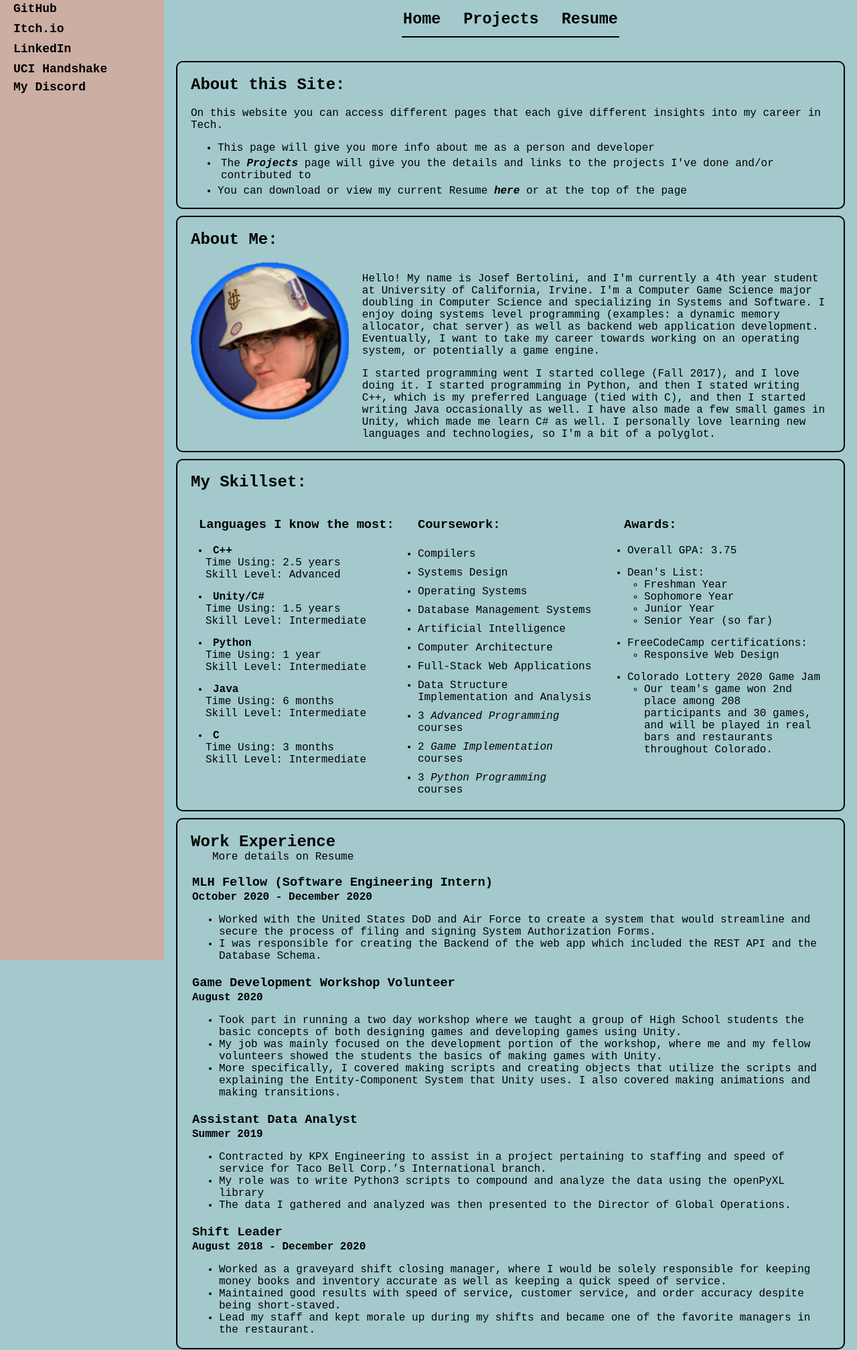
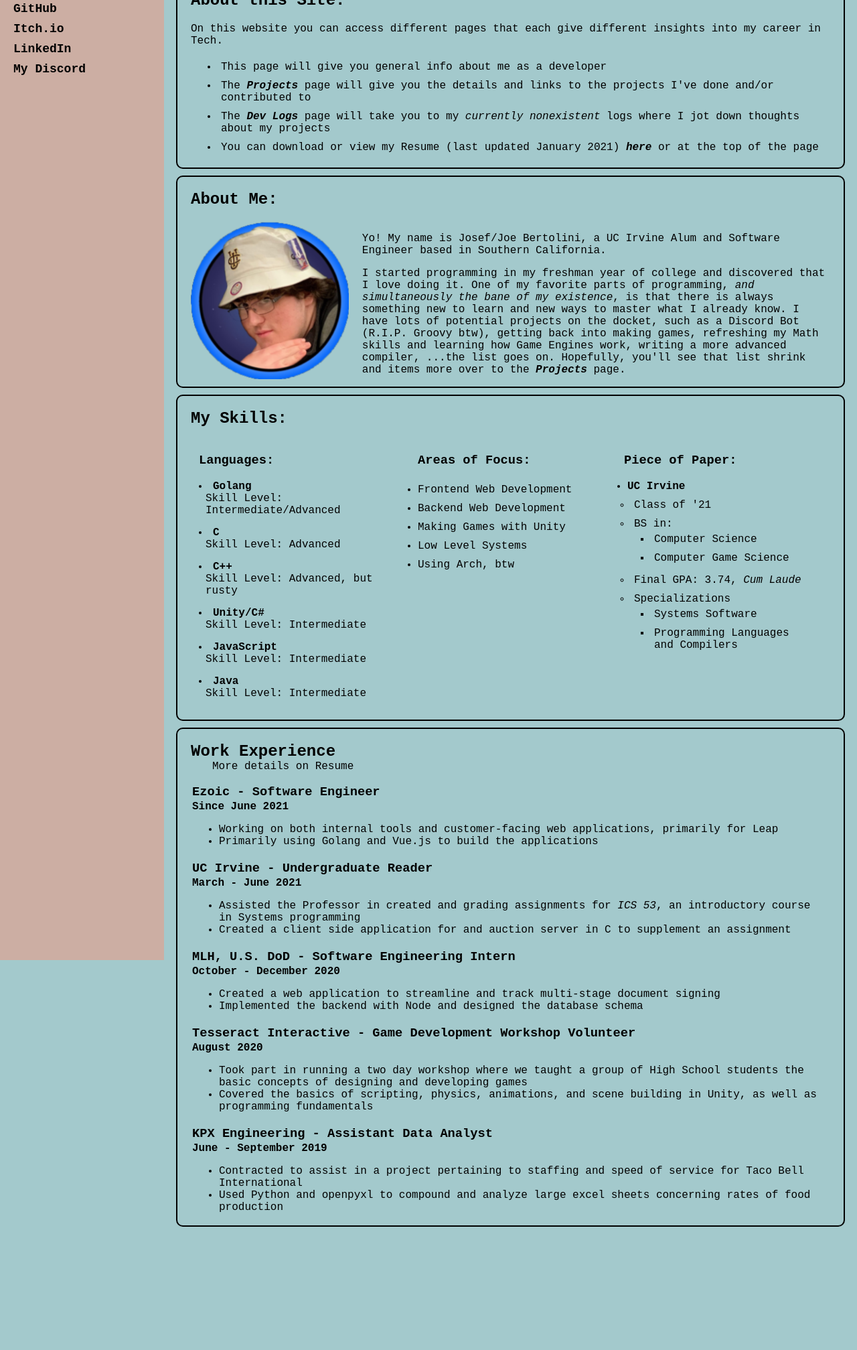
Before and after one commit to JosefBertolini/JosefBertolini.github.io, a plain HTML site: page index.html in a window 1280 px wide. Shown: the part 167-2182 px from the top of the page at 67% size. Drawn offline with Linux system fonts and the light colour scheme.

Commit message:
updated home page, added devlogs

```diff
--- a/CSS/generic_styling.css
+++ b/CSS/generic_styling.css
@@ -85,7 +85,7 @@ a:hover {
     margin: 0;
     padding: 5px 20px;
     position: fixed;
-    transform: translateY(940%);
+    transform: translateY(850%);
     font-family: 'Courier New', Courier, monospace;
     text-decoration: none;
     color: black;
@@ -105,9 +105,8 @@ a:hover {
 .sidebar #sidebar-title {
     font-size: x-large;
     font-weight: bold;
-    text-align: center;
     width: 245px;
-    padding: 0%;
+    padding: 0 0 0 10px;
     margin: 0px;
 }
 
--- a/CSS/home_page_styling.css
+++ b/CSS/home_page_styling.css
@@ -1,7 +1,7 @@
 /* STYLING FOR HOME PAEG ITEMS */
 
 /* ABOUT SITE BLOCK */
-.about-site-block #li2 {
+.about-site-block li {
     padding: 5px;
 }
 
@@ -76,20 +76,29 @@
     max-width: 90%;
 }
 
-.award-list {
+.degree-list {
     width: 31%;
 }
 
-.award-list ul {
+.degree-list ul {
     padding-left: 5px;
 }
 
-.award-elem {
+.degree-elem {
     margin-bottom: 15px;
 }
 
-.award-elem ul {
+.degree-elem span {
+    font-size: medium;
+    font-weight: bolder;
+}
+
+.degree-elem ul {
     padding-left: 25px;
+}
+
+.degree-elem li {
+    padding: 5px;
 }
 
 /* Work Experience Styling */
--- a/index.html
+++ b/index.html
@@ -13,10 +13,10 @@
     <div class="container">
         <header class="header">
             <h1>Welcome!</h1>
-            <h3>W.I.P. - last updated January 11th 2021<h3>
             <nav>
                 <label for="home-button"><a href="index.html">Home</a></label>
                 <label for="projects-button"><a href="projects.html">Projects</a></label>
+                <label for="devlogs-button"><a href="devlogs_splash.html">DevLogs</a></label>
                 <label for="resume-button"><a href="resources/files/resume.pdf" target="_blank">Resume</a></label>
             </nav>
             <hr>
@@ -26,9 +26,10 @@
                 <h2>About this Site:</h2>
                 <p>On this website you can access different pages that each give different insights into my career in Tech.</p>
                 <ul>
-                    <li>This page will give you more info about me as a person and developer</li>
-                    <li id="li2">The <a href="projects.html"><em>Projects</em></a> page will give you the details and links to the projects I've done and/or contributed to</li>
-                    <li>You can download or view my current Resume <a href="resources/files/resume.pdf"><em>here</em></a> or at the top of the page</li>
+                    <li>This page will give you general info about me as a developer</li>
+                    <li>The <a href="projects.html"><em>Projects</em></a> page will give you the details and links to the projects I've done and/or contributed to</li>
+                    <li>The <a href="devlogs_splash.html"><em>Dev Logs</em></a> page will take you to my <em>currently nonexistent</em> logs where I jot down thoughts about my projects</li>
+                    <li>You can download or view my Resume (last updated January 2021) <a href="resources/files/resume.pdf"><em>here</em></a> or at the top of the page</li>
                 </ul>
             </div>
             <div class="about-me-block basic-border">
@@ -38,79 +39,70 @@
                         <img src="resources/images/me.png" alt="Profile Picture">
                     </div>
                     <div class="bio paragraph_text">
-                        <p>Hello! My name is Josef Bertolini, and I'm currently a 4th year student at University of California, Irvine. I'm a Computer Game Science major doubling in Computer Science and specializing in Systems and Software. I enjoy doing systems level programming (examples: a dynamic memory allocator, chat server) as well as backend web application development. Eventually, I want to take my career towards working on an operating system, or potentially a game engine.</p>
-                        <p>I started programming went I started college (Fall 2017), and I love doing it. I started programming in Python, and then I stated writing C++, which is my preferred Language (tied with C), and then I started writing Java occasionally as well. I have also made a few small games in Unity, which made me learn C# as well. I personally love learning new languages and technologies, so I'm a bit of a polyglot.</p>
+                        <p>Yo! My name is Josef/Joe Bertolini, a UC Irvine Alum and Software Engineer based in Southern California.</p>
+                        <p>I started programming in my freshman year of college and discovered that I love doing it. One of my favorite parts of programming, <em>and simultaneously the bane of my existence</em>, is that there is always something new to learn and new ways to master what I already know. I have lots of potential projects on the docket, such as a Discord Bot (R.I.P. Groovy btw), getting back into making games, refreshing my Math skills and learning how Game Engines work, writing a more advanced compiler, ...the list goes on. Hopefully, you'll see that list shrink and items more over to the <a href="projects.html"><em>Projects</em></a> page.</p>
                     </div>
                 </div>
             </div>
             <div class="skills-block basic-border">
-                <h2>My Skillset:</h2>
+                <h2>My Skills:</h2>
                 <div class="box">
                     <div class="lang-list">
-                        <h3>Languages I know the most:</h3>
+                        <h3>Languages:</h3>
                         <div class="lang-list-elem">
-                            <li>C++</li>
-                            <p>Time Using: 2.5 years</p>
+                            <li>Golang</li>
+                            <p>Skill Level: Intermediate/Advanced</p>
+                        </div>
+                        <div class="lang-list-elem">
+                            <li>C</li>
                             <p>Skill Level: Advanced</p>
                         </div>
                         <div class="lang-list-elem">
+                            <li>C++</li>
+                            <p>Skill Level: Advanced, but rusty</p>
+                        </div>
+                        <div class="lang-list-elem">
                             <li>Unity/C#</li>
-                            <p>Time Using: 1.5 years</p>
                             <p>Skill Level: Intermediate</p>
                         </div>
                         <div class="lang-list-elem">
-                            <li>Python</li>
-                            <p>Time Using: 1 year</p>
+                            <li>JavaScript</li>
                             <p>Skill Level: Intermediate</p>
                         </div>
                         <div class="lang-list-elem">
                             <li>Java</li>
-                            <p>Time Using: 6 months</p>
-                            <p>Skill Level: Intermediate</p>
-                        </div>
-                        <div class="lang-list-elem">
-                            <li>C</li>
-                            <p>Time Using: 3 months</p>
                             <p>Skill Level: Intermediate</p>
                         </div>
                     </div>
                     <div class="course-list">
-                        <h3>Coursework:</h3>
+                        <h3>Areas of Focus:</h3>
                         <ul>
-                            <li>Compilers</li>
-                            <li>Systems Design</li>
-                            <li>Operating Systems</li>
-                            <li>Database Management Systems</li>
-                            <li>Artificial Intelligence</li>
-                            <li>Computer Architecture</li>
-                            <li>Full-Stack Web Applications</li>
-                            <li>Data Structure Implementation and Analysis</li>
-                            <li>3 <em>Advanced Programming</em> courses</li>
-                            <li>2 <em>Game Implementation</em> courses</li>
-                            <li>3 <em>Python Programming</em> courses</li>
+                            <li>Frontend Web Development</li>
+                            <li>Backend Web Development</li>
+                            <li>Making Games with Unity</li>
+                            <li>Low Level Systems</li>
+                            <li>Using Arch, btw</li>
                         </ul>
                     </div>
-                    <div class="award-list">
-                        <h3>Awards:</h3>
+                    <div class="degree-list">
+                        <h3>Piece of Paper:</h3>
                         <ul>
-                            <li class="award-elem">Overall GPA: 3.75</li>
-                            <li class="award-elem">Dean's List:
+                            <li class="degree-elem">
+                                <span>UC Irvine</span>
+                                <ul style="padding: 5px;">
+                                    <li>Class of '21</li>
+                                    <li>BS in:
                                         <ul>
-                                    <li>Freshman Year</li>
-                                    <li>Sophomore Year</li>
-                                    <li>Junior Year</li>
-                                    <li>Senior Year (so far)</li>
+                                            <li>Computer Science</li>
+                                            <li>Computer Game Science</li>
                                         </ul>
                                     </li>
-                            <li class="award-elem">FreeCodeCamp certifications:
+                                    <li>Final GPA: 3.74, <em>Cum Laude</em></li>
+                                    <li>Specializations
                                         <ul>
-                                    <li>Responsive Web Design</li>
+                                            <li>Systems Software</li>
+                                            <li>Programming Languages and Compilers</li>
                                         </ul>
-                            </li>
-                            <li class="award-elem">Colorado Lottery 2020 Game Jam
-                                <ul>
-                                    <li>
-                                        Our team's game won 2nd place among 208 participants and 30 games, and will be played in real bars and restaurants throughout Colorado.
                                     </li>
                                 </ul>
                             </li>
@@ -123,59 +115,58 @@
                 <p style="padding: 0%; margin-top: 0%;">&emsp;&emsp;More details on Resume</p>
                 <div class="box">
                     <div class="work-elem">
-                        <h3>MLH Fellow (Software Engineering Intern)</h3>
-                        <p class="time-frame">October 2020 - December 2020</p>
+                        <h3>Ezoic - Software Engineer</h3>
+                        <p class="time-frame">Since June 2021</p>
                         <ul class="desc-list">
-                            <li>Worked with the United States DoD and Air Force to create a system that would streamline and secure the process of filing and signing System Authorization Forms.</li>
-                            <li>I was responsible for creating the Backend of the web app which included the REST API and the Database Schema.</li>
+                            <li>Working on both internal tools and customer-facing web applications, primarily for Leap</li>
+                            <li>Primarily using Golang and Vue.js to build the applications</li>
                         </ul>
                     </div>
                     <div class="work-elem">
-                        <h3>Game Development Workshop Volunteer</h3>
-                        <p class="time-frame">August 2020</p>
+                        <h3>UC Irvine - Undergraduate Reader</h3>
+                        <p class="time-frame">March - June 2021</p>
                         <ul class="desc-list">
-                            <li>
-                                Took part in running a two day workshop where we taught a group of High School students the basic concepts of both designing games and developing games using Unity.
-                            </li>
-                            <li>
-                                My job was mainly focused on the development portion of the workshop, where me and my fellow volunteers showed the students the basics of making games with Unity.
-                            </li>
-                            <li>
-                                More specifically, I covered making scripts and creating objects that utilize the scripts and explaining the Entity-Component System that Unity uses. I also covered making animations and making transitions.
-                            </li>
+                            <li>Assisted the Professor in created and grading assignments for <em>ICS 53</em>, an introductory course in Systems programming</li>
+                            <li>Created a client side application for and auction server in C to supplement an assignment</li>
                         </ul>
                     </div>
                     <div class="work-elem">
-                        <h3>Assistant Data Analyst</h3>
-                        <p class="time-frame">Summer 2019</p>
+                        <h3>MLH, U.S. DoD - Software Engineering Intern</h3>
+                        <p class="time-frame">October - December 2020</p>
                         <ul class="desc-list">
-                            <li>Contracted by KPX Engineering to assist in a project pertaining to staffing and speed of service for Taco Bell Corp.’s International branch.</li>
-                            <li>My role was to write Python3 scripts to compound and analyze the data using the openPyXL library</li>
-                            <li>The data I gathered and analyzed was then presented to the Director of Global Operations.</li>
+                            <li>Created a web application to streamline and track multi-stage document signing</li>
+                            <li>Implemented the backend with Node and designed the database schema</li>
                         </ul>
                     </div>
                     <div class="work-elem">
-                        <h3>Shift Leader</h3>
-                        <p class="time-frame">August 2018 - December 2020</p>
+                        <h3>Tesseract Interactive - Game Development Workshop Volunteer</h3>
+                        <p class="time-frame">August 2020</p>
                         <ul class="desc-list">
-                            <li>Worked as a graveyard shift closing manager, where I would be solely responsible for keeping money books and inventory accurate as well as keeping a quick speed of service.</li>
-                            <li>Maintained good results with speed of service, customer service, and order accuracy despite being short-staved.</li>
-                            <li>Lead my staff and kept morale up during my shifts and became one of the favorite managers in the restaurant.</li>
+                            <li>Took part in running a two day workshop where we taught a group of High School students the basic concepts of designing and developing games</li>
+                            <li>Covered the basics of scripting, physics, animations, and scene building in Unity, as well as programming fundamentals</li>
+                        </ul>
+                    </div>
+                    <div class="work-elem">
+                        <h3>KPX Engineering - Assistant Data Analyst</h3>
+                        <p class="time-frame">June - September 2019</p>
+                        <ul class="desc-list">
+                            <li>Contracted to assist in a project pertaining to staffing and speed of service for Taco Bell International</li>
+                            <li>Used Python and openpyxl to compound and analyze large excel sheets concerning rates of food production</li>
                         </ul>
                     </div>
                 </div>
             </div>
         </main>
         <aside class="sidebar">
-            <label for="title" id="sidebar-title" style="transform: translateY(115%);">You can find me here:</label>
+            <label for="title" id="sidebar-title" style="transform: translateY(315%);">Links:</label>
             <hr style="transform: translateY(5550%);">
             <label for="email" style="transform: translateY(450%);"><a href="mailto:joebertolini2013@gmail.com">Email Me</a></label>
             <label for="github" style="transform: translateY(550%);"><a href="https://github.com/JosefBertolini">GitHub</a></label>
             <label for="itch" style="transform: translateY(650%);"><a href="https://joebertolini.itch.io/">Itch.io</a></label>
-            <label for="linkedin" style="transform: translateY(750%);"><a href="https://www.linkedin.com/in/josef-bertolini-603495183/">LinkedIn</a></label>
-            <label for="Handshake" style="transform: translateY(850%);"><a href="https://app.joinhandshake.com/users/6452965">UCI Handshake</a></label>
+            <label for="linkedin" style="transform: translateY(750%);"><a href="https://www.linkedin.com/in/josef-bertolini/">LinkedIn</a></label>
             <button class="tooltip" onclick="copy_discord()" onmouseover="mouse_enter_discord_button()" onmouseout="mouse_exit_discord_button()">My Discord
-                <span class="tooltiptext" id="discord_tooltip">Copy to Clipboard</span></button>
+                <span class="tooltiptext" id="discord_tooltip">Copy to Clipboard</span>
+            </button>
         </aside>
     </div>
 </body>
```
Also changed, not shown: CSS/log_page_styling.css (added, +24 -0 lines), devlogs_splash.html (added, +48 -0 lines), logs/I_Hate_Java.html (added, +45 -0 lines), projects.html (+24 -23 lines), sitemap.xml (+8 -0 lines), templates/templates.html (+57 -10 lines), 2 other files. Lines whose indentation alone changed are shown as unchanged.
